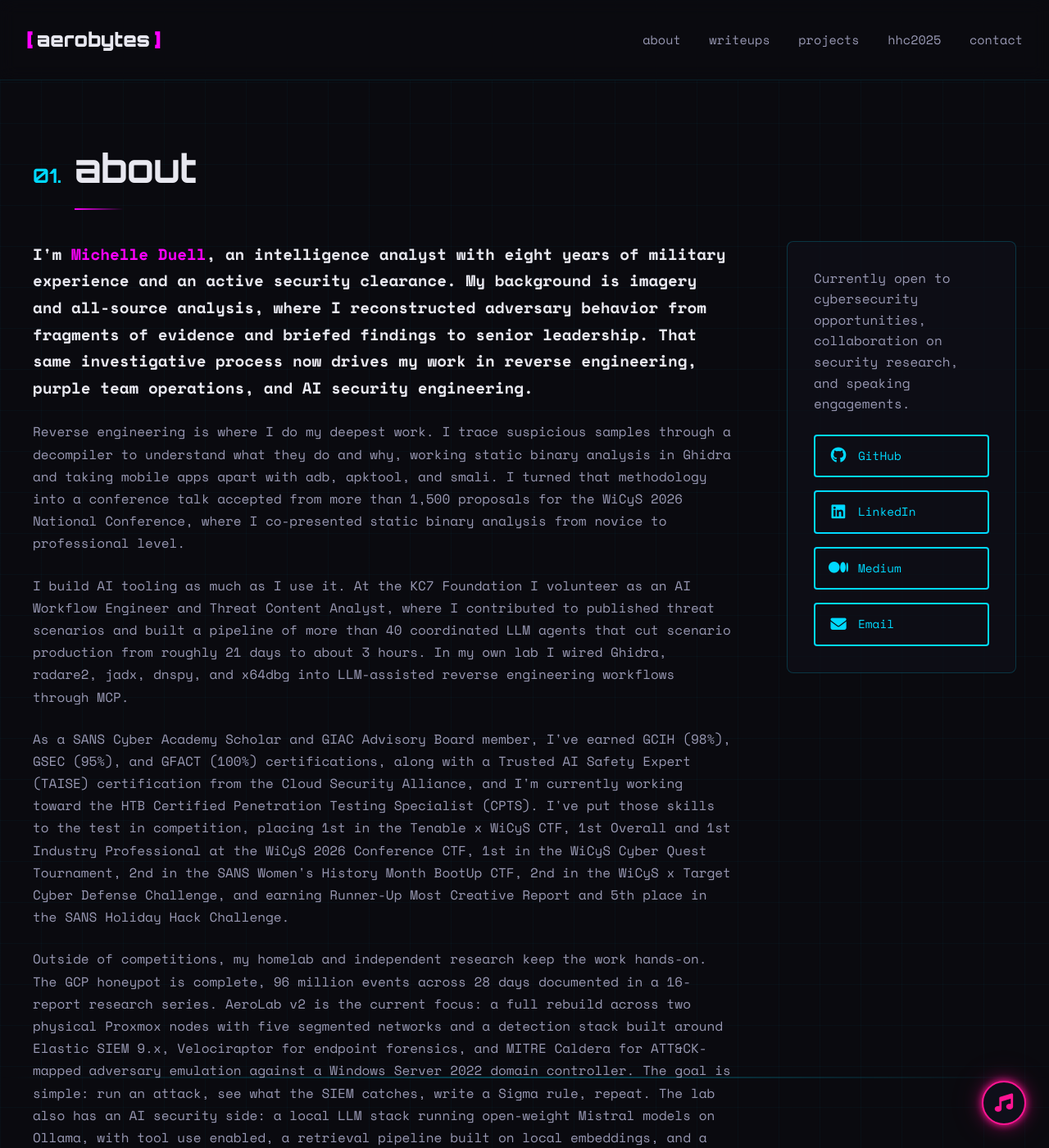
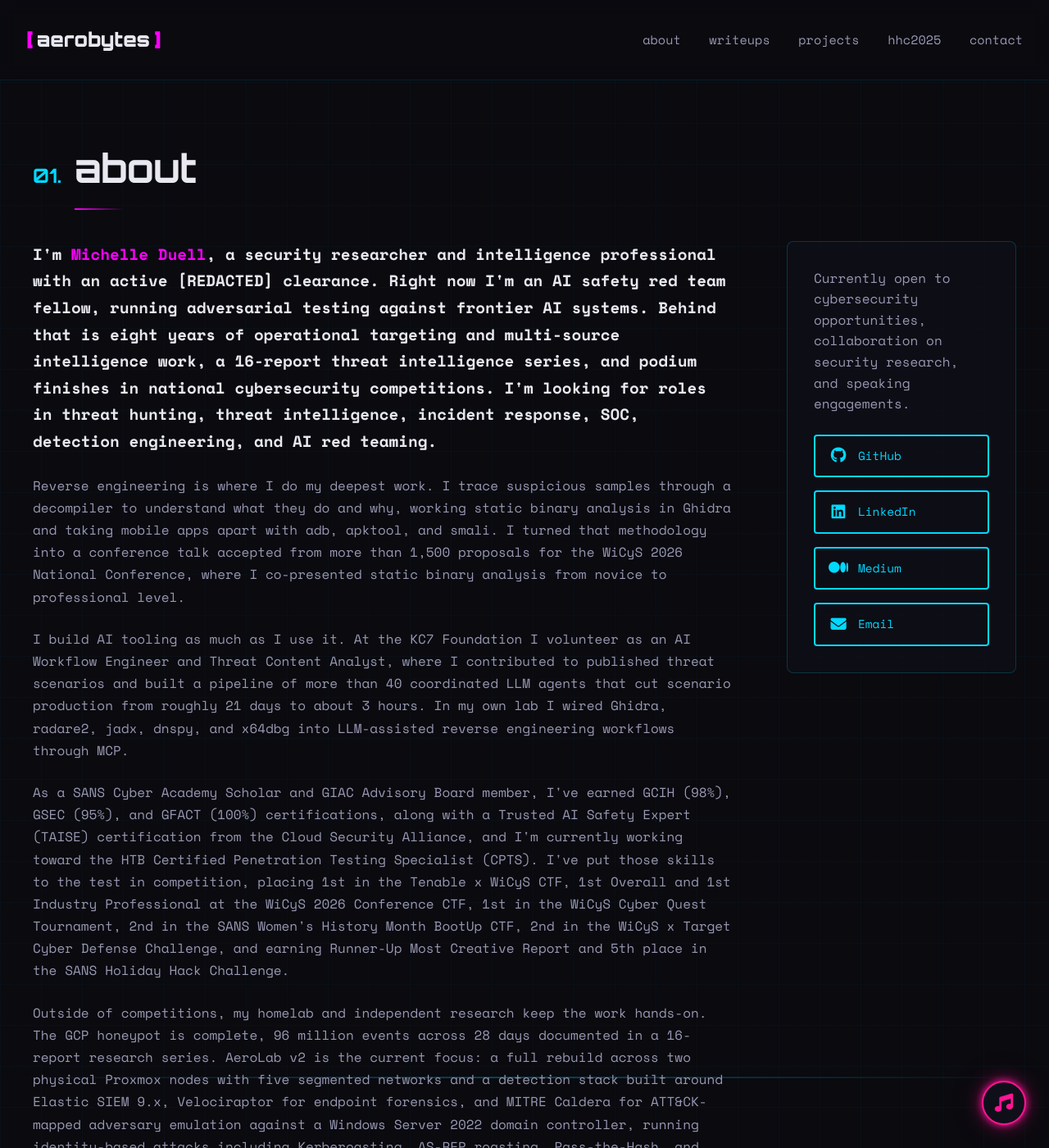
Before and after one commit to Aeronique/aerobytes-site, a Jekyll site: the page built from about.html, in a window 1280 px wide and 1400 px high. Shown: the whole window at 82% size. Built offline with Jekyll 4.4.1, drawn with Linux system fonts in a browser that asks for light colours; some of the changed text lies outside the part shown.

Commit message:
Major update to about

```diff
--- a/about.html
+++ b/about.html
@@ -12,7 +12,7 @@
         </h2>
         <div class="about-content">
             <div class="about-text">
-                <p class="lead">I'm <span class="name-highlight">Michelle Duell</span>, an intelligence analyst with eight years of military experience and an active security clearance. My background is imagery and all-source analysis, where I reconstructed adversary behavior from fragments of evidence and briefed findings to senior leadership. That same investigative process now drives my work in reverse engineering, purple team operations, and AI security engineering.</p>
+                <p class="lead">I'm <span class="name-highlight">Michelle Duell</span>, a security researcher and intelligence professional with an active [REDACTED] clearance. Right now I'm an AI safety red team fellow, running adversarial testing against frontier AI systems. Behind that is eight years of operational targeting and multi-source intelligence work, a 16-report threat intelligence series, and podium finishes in national cybersecurity competitions. I'm looking for roles in threat hunting, threat intelligence, incident response, SOC, detection engineering, and AI red teaming.</p>
 
                 <p>Reverse engineering is where I do my deepest work. I trace suspicious samples through a decompiler to understand what they do and why, working static binary analysis in Ghidra and taking mobile apps apart with adb, apktool, and smali. I turned that methodology into a conference talk accepted from more than 1,500 proposals for the WiCyS 2026 National Conference, where I co-presented static binary analysis from novice to professional level.</p>
 
@@ -20,7 +20,7 @@
 
                 <p>As a SANS Cyber Academy Scholar and GIAC Advisory Board member, I've earned GCIH (98%), GSEC (95%), and GFACT (100%) certifications, along with a Trusted AI Safety Expert (TAISE) certification from the Cloud Security Alliance, and I'm currently working toward the HTB Certified Penetration Testing Specialist (CPTS). I've put those skills to the test in competition, placing 1st in the Tenable x WiCyS CTF, 1st Overall and 1st Industry Professional at the WiCyS 2026 Conference CTF, 1st in the WiCyS Cyber Quest Tournament, 2nd in the SANS Women's History Month BootUp CTF, 2nd in the WiCyS x Target Cyber Defense Challenge, and earning Runner-Up Most Creative Report and 5th place in the SANS Holiday Hack Challenge.</p>
 
-                <p>Outside of competitions, my homelab and independent research keep the work hands-on. The GCP honeypot is complete, 96 million events across 28 days documented in a 16-report research series. AeroLab v2 is the current focus: a full rebuild across two physical Proxmox nodes with five segmented networks and a detection stack built around Elastic SIEM 9.x, Velociraptor for endpoint forensics, and MITRE Caldera for ATT&CK-mapped adversary emulation against a Windows Server 2022 domain controller. The goal is simple: run an attack, see what the SIEM catches, write a Sigma rule, repeat. The lab also has an AI security side: a local LLM stack running open-weight Mistral models on Ollama, with tool use enabled, a retrieval pipeline built on local embeddings, and a QLoRA voice fine-tune trained in Unsloth on my own writeups. I wrote <a href="https://github.com/Aeronique/llm-redteam-mcp" target="_blank">llm-redteam-mcp</a>, an MCP tool that runs offensive tests against those models, probing prompt handling, tool use, and retrieval behavior in a fully controlled environment. I'm also working through the Cisco CCNA 200-301 curriculum via the NetworkChuck Summer of CCNA to sharpen the networking fundamentals that sit underneath all of it.</p>
+                <p>Outside of competitions, my homelab and independent research keep the work hands-on. The GCP honeypot is complete, 96 million events across 28 days documented in a 16-report research series. AeroLab v2 is the current focus: a full rebuild across two physical Proxmox nodes with five segmented networks and a detection stack built around Elastic SIEM 9.x, Velociraptor for endpoint forensics, and MITRE Caldera for ATT&CK-mapped adversary emulation against a Windows Server 2022 domain controller, running identity-based attacks including Kerberoasting, AS-REP roasting, Pass-the-Hash, and DCSync, then capturing and analyzing the resulting attack telemetry in Elastic SIEM. The lab also has an AI security side: a local LLM stack running open-weight Mistral models on Ollama, with tool use enabled, a retrieval pipeline built on local embeddings, and a QLoRA voice fine-tune trained in Unsloth on my own writeups. I wrote <a href="https://github.com/Aeronique/llm-redteam-mcp" target="_blank">llm-redteam-mcp</a>, an MCP tool that runs offensive tests against those models, probing prompt handling, tool use, and retrieval behavior in a fully controlled environment. I'm also working through the Cisco CCNA 200-301 curriculum via the NetworkChuck Summer of CCNA to sharpen the networking fundamentals that sit underneath all of it.</p>
             </div>
 
             <div class="about-contact">
@@ -220,7 +220,7 @@
 
         <h3 class="subsection-title">Technical Writing</h3>
         <div class="writing-item">
-            <p>Author of technical reports and analysis documenting CTF challenge solutions, honeypot deployment findings, blockchain security research, and homelab infrastructure. Published 8 articles at <a href="https://medium.com/@aeronique" target="_blank" class="inline-link">medium.com/@aeronique</a></p>
+            <p>Author of technical reports and analysis documenting CTF challenge solutions, honeypot deployment findings, blockchain security research, and homelab infrastructure. Published 35+ articles, including a 16-report threat intelligence series, at <a href="{{ '/writeups/' | relative_url }}" class="inline-link">aerobytes.io/writeups</a></p>
         </div>
     </div>
 </section>
@@ -326,15 +326,29 @@
             <div class="experience-item">
                 <div class="experience-header">
                     <div>
+                        <h3 class="experience-title">AI Safety Red Team Fellow</h3>
+                        <p class="experience-company">Handshake AI | Remote (Contract)</p>
+                    </div>
+                    <span class="experience-date">July 2026 - Present</span>
+                </div>
+                <ul class="experience-responsibilities">
+                    <li>Conduct structured adversarial testing of large language models, probing model behavior against safety policies and documenting reproducible findings</li>
+                    <li>Apply offensive security methodology and threat intelligence tradecraft to identify failure modes in frontier AI systems</li>
+                </ul>
+            </div>
+
+            <div class="experience-item">
+                <div class="experience-header">
+                    <div>
                         <h3 class="experience-title">AI Workflow Engineer & Threat Content Analyst (Volunteer)</h3>
                         <p class="experience-company">KC7 Foundation | Remote</p>
                     </div>
                     <span class="experience-date">2026 - Present</span>
                 </div>
                 <ul class="experience-responsibilities">
-                    <li>Contributed to a published investigation, authoring a threat scenario and investigative workflow released on KC7's free cybersecurity education platform</li>
-                    <li>Designed an agentic content pipeline using LLM-powered agents that takes a human-authored scenario concept and generates the full game, including threat narrative, datasets, and KQL queries, with projected production time dropping from 2-3 months to approximately 2 weeks</li>
-                    <li>Review threat scenarios, datasets, and investigative workflows for technical accuracy, validating TTP realism, identifying gaps before scenarios reach learners, and providing structured feedback to the KC7 team to maintain consistent quality standards</li>
+                    <li>Designed and built an agentic LLM pipeline of 40+ specialized agents, cutting threat scenario production time from roughly three weeks to roughly three hours</li>
+                    <li>Contributed to 6+ published games on KC7's free cybersecurity education platform, authoring threat scenarios and investigative workflows</li>
+                    <li>Review threat scenarios and investigative workflows for technical accuracy, validating that attacker techniques reflect realistic TTPs</li>
                 </ul>
             </div>
 
--- a/classified/index.html
+++ b/classified/index.html
@@ -267,7 +267,7 @@
     ["Preferred Tooling", "Notepad++, Obsidian, GitHub Desktop, Kali on WSL, and an unreasonable amount of spite"],
     ["Known Associates", "A two node Proxmox cluster, an Elastic SIEM, a Caldera adversary that never sleeps, and a domain controller deliberately full of holes"],
     ["Last Known Activity", "Reverse engineering something in Ghidra at an hour no reasonable person is awake"],
-    ["Special Skills", "Turned 96 million honeypot events into a 14 part research series and had fun doing it"],
+    ["Special Skills", "Turned 96 million honeypot events into a 16 part research series and had fun doing it"],
     ["Favorite Exfil Method", "DNS. She will catch you using it though."],
     ["Known Weakness", "Open CTF flags. Cannot leave one uncaptured."],
     ["Cover Story", "Intelligence analyst moving into red and purple team work. The cover is real. That is the twist."],
```
Also changed, not shown: projects.html (+19 -1 lines).
